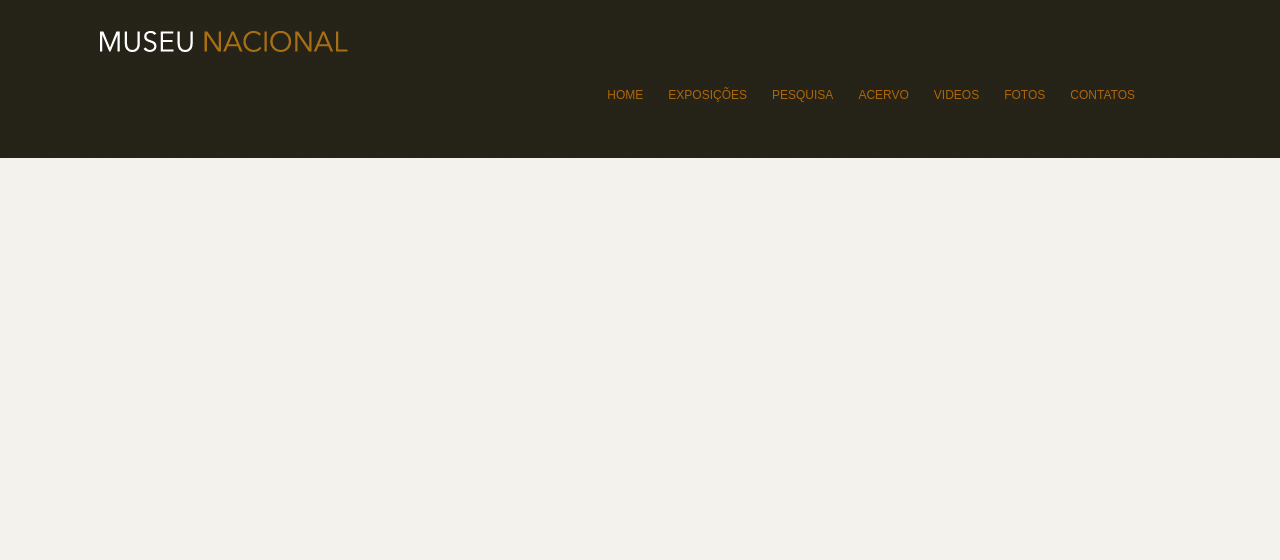
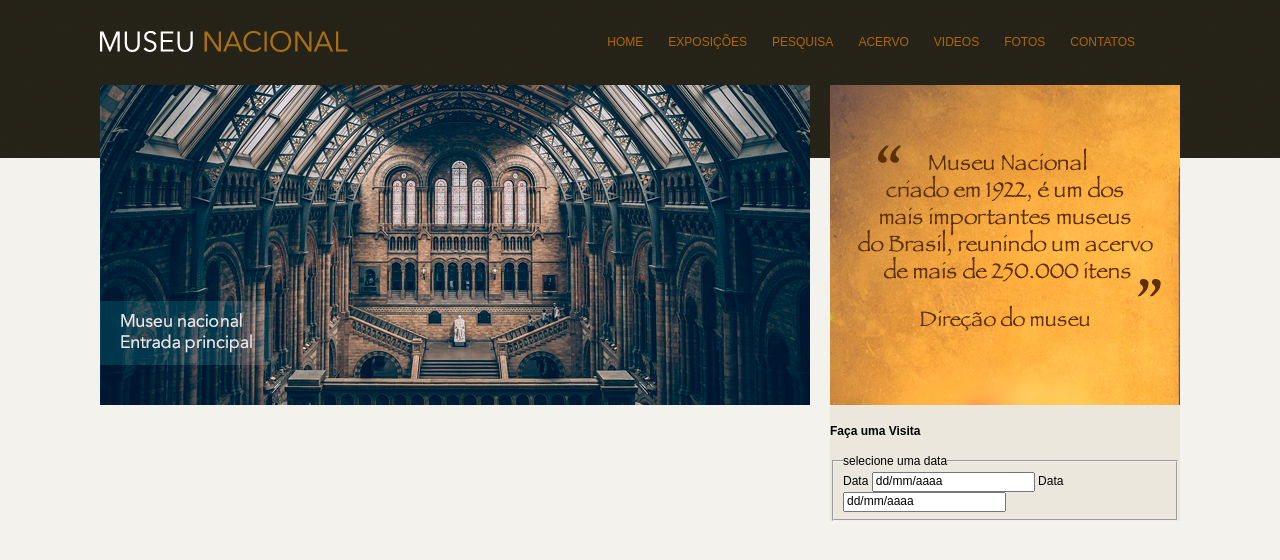
Before and after one commit to EderDSouza/museu-nacional, a plain HTML site: page index.html in a window 1280 px wide. Drawn offline with nearby package versions, Linux system fonts and the light colour scheme.

Commit message:
colocando imagem

```diff
--- a/css/estilo.css
+++ b/css/estilo.css
@@ -20,6 +20,9 @@ a:hover{
 }
 
 /* ------- Inicio logo ---- */
+div#logo > h1{
+    float: left;
+}
 
 div#logo > h1 a {
     width: 248px;
@@ -54,3 +57,16 @@ nav > ul > li > a:link{
 nav > ul > li > a:hover{
     border-bottom: 1px solid #535858;
 }
+
+/*------ Conteudo Principal ---- */
+
+div#conteudo{
+    width: 710px;
+    float: left;
+}
+
+aside {
+    width: 350px;
+    float: right;
+    background: #ebe7dd;
+}
--- a/index.html
+++ b/index.html
@@ -38,6 +38,39 @@
 
         </header><!--fim header-->
 
+        <div id="principal"> <!-- Inicio Principal-->
+            <div id="conteudo"> <!-- Inicio Conteudo-->
+                <section id="capa">
+                    <img src="image/museu.png" alt="museu">
+
+                </section>
+            </div> <!-- Fim Conteudo-->
+
+            <aside > <!--Inicio aside-->
+                <section id="depoimento">
+                    <img src="image/depoimento.png" alt="depoimento">
+
+                </section>
+                <section id="visita">
+                    <h4>Faça uma Visita</h4>
+                    <form action="">
+                        <fieldset>
+                            <legend>selecione uma data</legend>
+                            <label for="data">Data</label>
+                            <input type="text" id="data" value="dd/mm/aaaa">
+
+                            <label for="data">Data</label>
+                            <input type="text" id="data" value="dd/mm/aaaa">
+                        </fieldset>
+                    </form>
+
+                </section>
+
+            </aside> <!-- Fim aside-->
+
+        </div><!-- Fim Principal-->
+
+
 
 
     </div>
```
